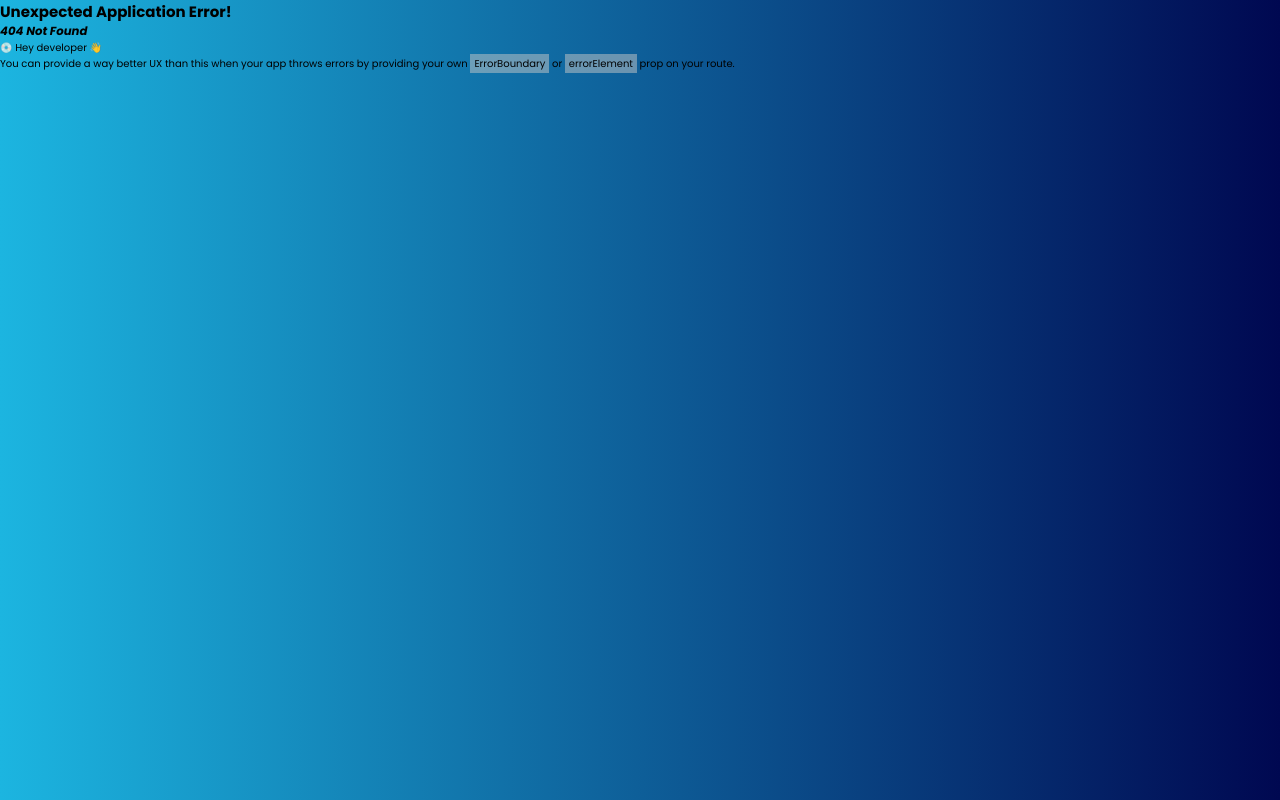
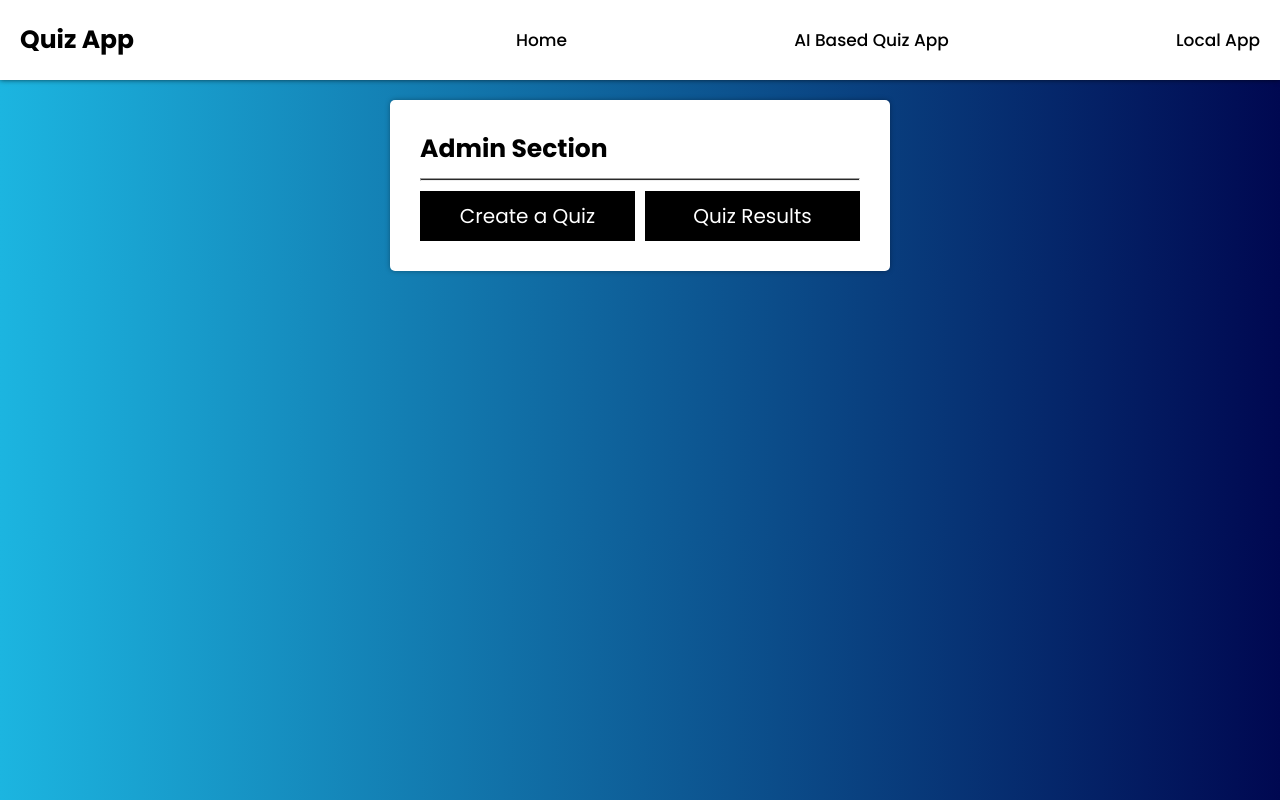
Before and after one commit to haseeb9678/quiz-react-app, a React (Vite) app: page /admin in a window 1280 px wide. Before the commit this address had no page. Built offline with nearby package versions, Linux system fonts and the light colour scheme.

Commit message:
create admin page

```diff
--- a/src/App.jsx
+++ b/src/App.jsx
@@ -2,15 +2,17 @@ import React from 'react'
 import { createBrowserRouter, createRoutesFromElements, Route, RouterProvider } from 'react-router-dom'
 import RootLayout from './layouts/RootLayout/RootLayout'
 import Home from './pages/Home/Home'
+import AdminPage from './admin/AdminPage/AdminPage'
+import QuizCreate from './admin/QuizCreate/QuizCreate'
 
 const App = () => {
 
   const router = createBrowserRouter(
     createRoutesFromElements(
       <Route path='/' element={<RootLayout />}>
-        <Route index element={<Home />} >
-
-        </Route>
+        <Route index element={<Home />} />
+        <Route path='admin' element={<AdminPage />} />
+        <Route path='quizCreate' element={<QuizCreate />} />
       </Route>
     )
   )
--- /dev/null
+++ b/src/admin/AdminPage/AdminPage.css
@@ -0,0 +1,17 @@
+.admin-data-section {
+    display: flex;
+    gap: 10px;
+}
+
+.admin-section .box {
+    height: 50px;
+    width: 50%;
+    background-color: black;
+    color: white;
+    display: flex;
+    justify-content: center;
+    align-items: center;
+    font-size: 2rem;
+    border: none;
+    outline: none;
+}
--- /dev/null
+++ b/src/admin/AdminPage/AdminPage.jsx
@@ -0,0 +1,23 @@
+import React from 'react'
+import './AdminPage.css'
+import { useNavigate } from 'react-router-dom'
+
+const AdminPage = () => {
+    const navigate = useNavigate();
+    return (
+        <section className='admin-section section-box'>
+            <h2>Admin Section</h2>
+            <hr />
+            <div className='admin-data-section'>
+                <button className='box'
+                    onClick={() => navigate('/quizCreate')}
+                >Create a Quiz</button>
+                <button className='box'>
+                    Quiz Results
+                </button>
+            </div>
+        </section>
+    )
+}
+
+export default AdminPage
--- /dev/null
+++ b/src/admin/QuizCreate/QuizCreate.jsx
@@ -0,0 +1,13 @@
+import React from 'react'
+import './QuizCreate.css'
+
+const QuizCreate = () => {
+    return (
+        <section className='quiz-create-section section-box'>
+            <h2>Create Quiz</h2>
+            <hr />
+        </section>
+    )
+}
+
+export default QuizCreate
--- a/src/index.css
+++ b/src/index.css
@@ -14,3 +14,30 @@ html {
 body {
   background: linear-gradient(90deg, #1CB5E0 0%, #000851 100%);
 }
+
+.section-box {
+  width: 60%;
+  max-width: 500px;
+  min-width: 200px;
+  margin: 0 auto;
+  padding: 3rem;
+  display: flex;
+  flex-direction: column;
+  border-radius: 5px;
+  gap: 10px;
+  background-color: white;
+  box-shadow: 0px 0px 5px rgba(0, 0, 0, 0.336);
+}
+
+.section-box h2 {
+  font-size: 2.5rem;
+}
+
+.section-box #q-type-head {
+  font-size: 2.7rem;
+}
+
+.section-box hr {
+  height: 3px;
+  background-color: rgba(0, 0, 0, 0.838);
+}
--- a/src/pages/Home/Home.css
+++ b/src/pages/Home/Home.css
@@ -1,30 +1,3 @@
-.home-container {
-    width: 60%;
-    max-width: 500px;
-    min-width: 200px;
-    margin: 0 auto;
-    padding: 3rem;
-    display: flex;
-    flex-direction: column;
-    border-radius: 5px;
-    gap: 10px;
-    background-color: white;
-    box-shadow: 0px 0px 5px rgba(0, 0, 0, 0.336);
-}
-
-.home-container h2 {
-    font-size: 2.5rem;
-}
-
-.home-container #q-type-head {
-    font-size: 2.7rem;
-}
-
-.home-container hr {
-    height: 3px;
-    background-color: rgba(0, 0, 0, 0.838);
-}
-
 .button-box {
     display: flex;
     align-items: center;
--- a/src/pages/Home/Home.jsx
+++ b/src/pages/Home/Home.jsx
@@ -1,14 +1,19 @@
 import React from 'react'
 import './Home.css'
+import { useNavigate } from 'react-router-dom'
 
 const Home = () => {
+    const navigate = useNavigate();
     return (
-        <section className='home-container'>
+        <section className='home-container section-box'>
             <h2 id='q-type-head'>Choose Quiz Type</h2>
             <hr />
             <div className="button-box">
                 <button id='local-q-btn'>Local Quiz</button>
                 <button id='api-q-btn'>API-Based Quiz</button>
+                <button
+                    onClick={() => navigate('/admin')}
+                    id='admin-q-btn'>Admin Page</button>
             </div>
         </section>
     )
```
Also changed, not shown: src/admin/QuizCreate/QuizCreate.css (added).
